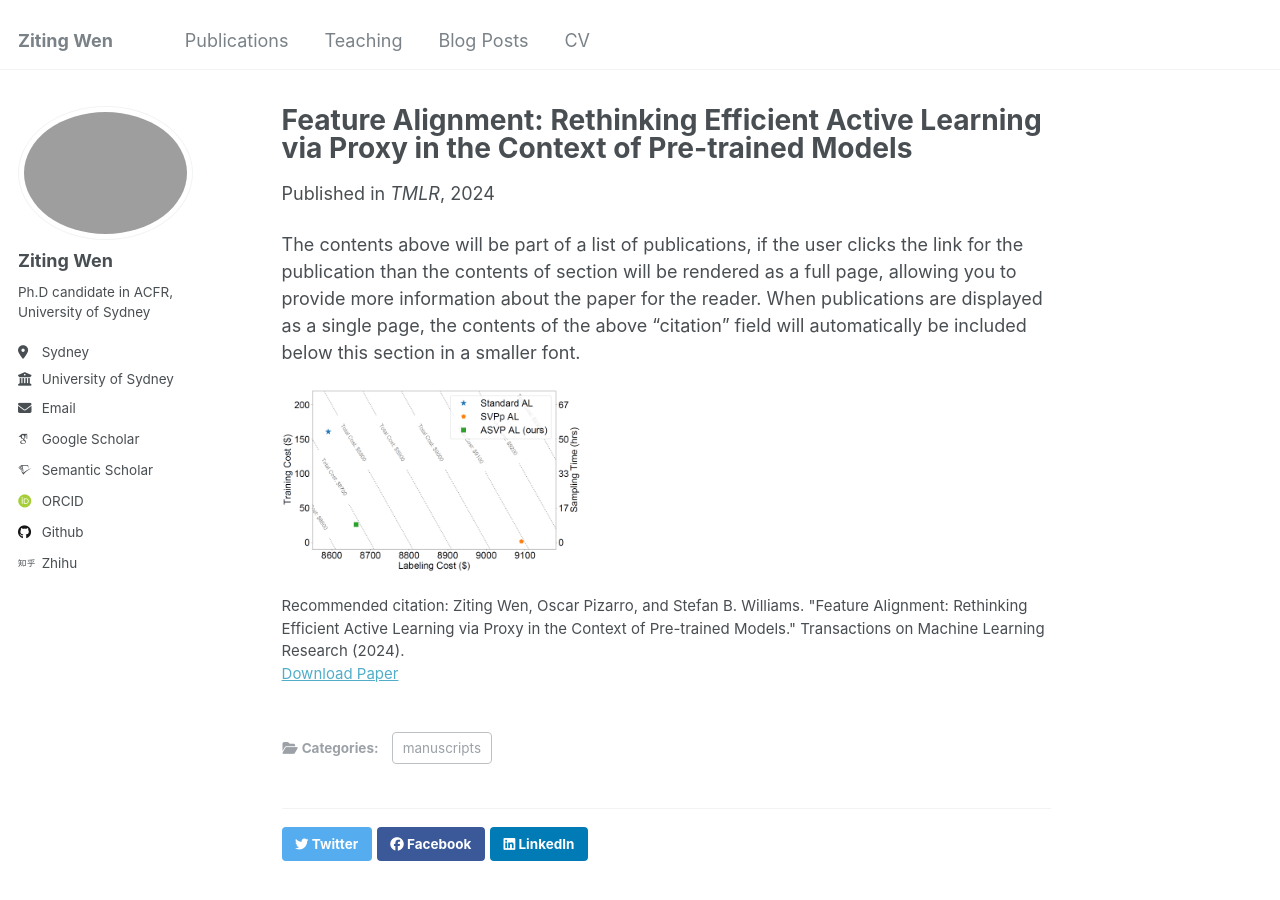
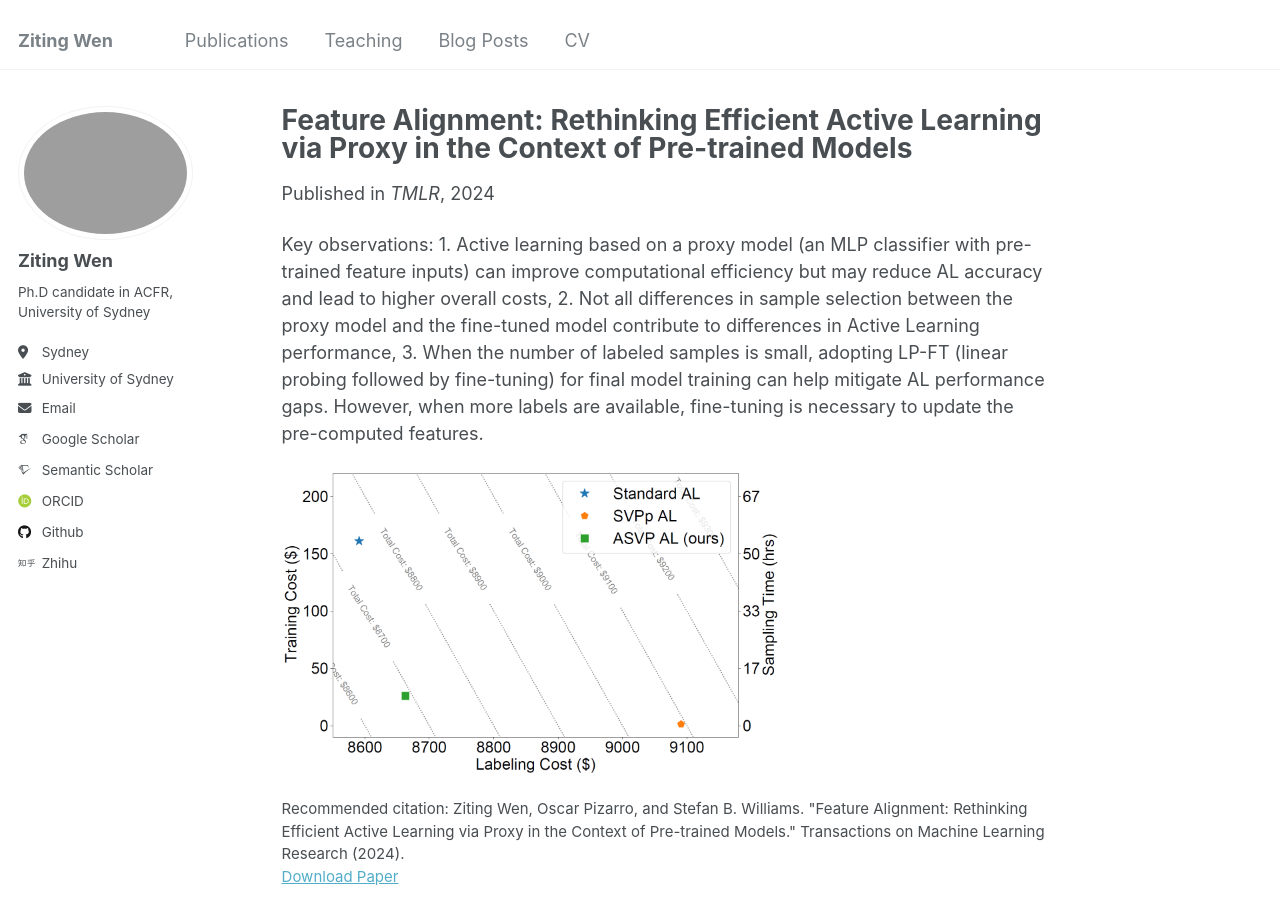
Before and after one commit to ZiTingW/ZiTingW.github.io, a Jekyll site: the page built from _publications/2024-11-08-paper-title-number-2.md, in a window 1280 px wide and 900 px high. Built offline with Jekyll 4.4.1, drawn with Linux system fonts in a browser that asks for light colours; some web fonts are replaced.

Commit message:
Update 2024-11-08-paper-title-number-2.md

```diff
--- a/_publications/2024-11-08-paper-title-number-2.md
+++ b/_publications/2024-11-08-paper-title-number-2.md
@@ -11,6 +11,6 @@ paperurl: 'https://openreview.net/pdf?id=PNcgJMJcdl'
 citation: 'Ziting Wen, Oscar Pizarro, and Stefan B. Williams. "Feature Alignment: Rethinking Efficient Active Learning via Proxy in the Context of Pre-trained Models." Transactions on Machine Learning Research (2024).'
 ---
 
-The contents above will be part of a list of publications, if the user clicks the link for the publication than the contents of section will be rendered as a full page, allowing you to provide more information about the paper for the reader. When publications are displayed as a single page, the contents of the above "citation" field will automatically be included below this section in a smaller font.
+Key observations: 1. Active learning based on a proxy model (an MLP classifier with pre-trained feature inputs) can improve computational efficiency but may reduce AL accuracy and lead to higher overall costs, 2. Not all differences in sample selection between the proxy model and the fine-tuned model contribute to differences in Active Learning performance, 3. When the number of labeled samples is small, adopting LP-FT (linear probing followed by fine-tuning) for final model training can help mitigate AL performance gaps. However, when more labels are available, fine-tuning is necessary to update the pre-computed features.
 
-<img src="../images/asvp_img.png" alt="Alt text for image" style="width:300px;">
+<img src="../images/asvp_img.png" alt="Alt text for image" style="width:500px;">
```
